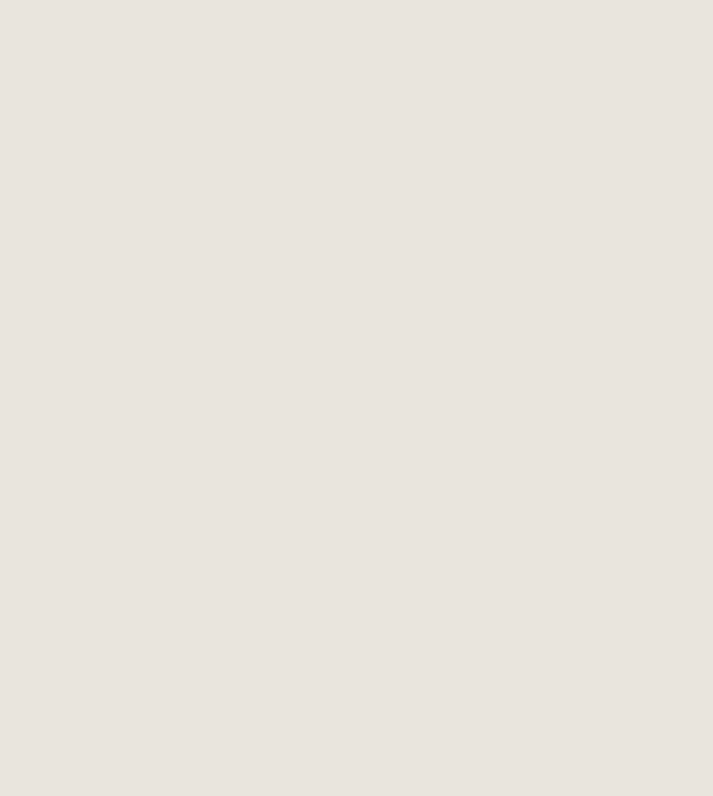
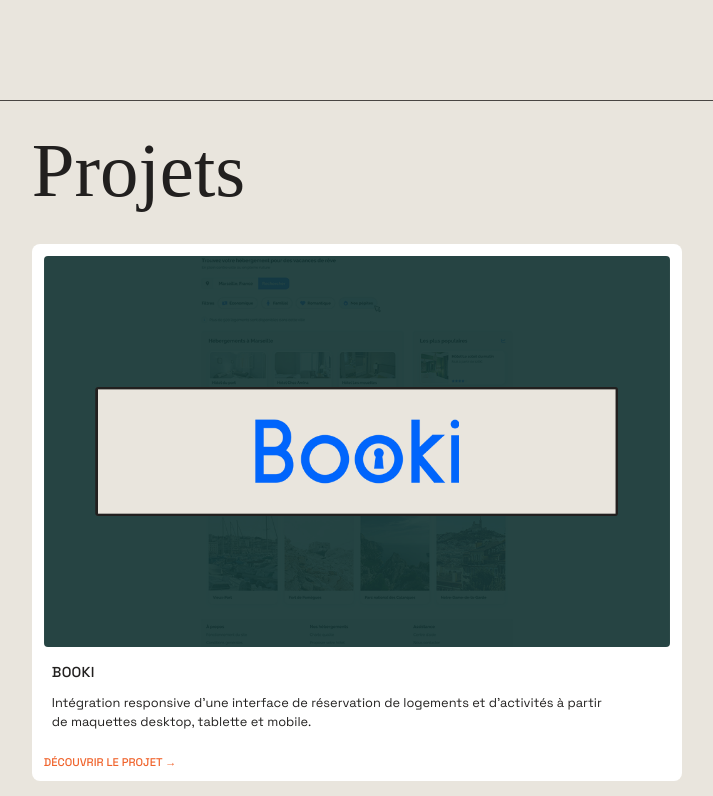
Before and after one commit to Daeliora/portfolio-2026, a React (Vite) app: page / in a window 1280 px wide. Shown: the part 700-1496 px from the top of the page, without its empty margins (45-758 px from the left). Before the commit the page ends 800 px from the top, so only its background shows below. Built offline with nearby package versions, Linux system fonts and the light colour scheme; a web font is replaced by a local one.

Commit message:
add ProjectCards Home

```diff
--- /dev/null
+++ b/src/components/Project/ProjectCard/ProjectCard.jsx
@@ -0,0 +1,24 @@
+import { Link } from 'react-router';
+
+function ProjectCard({ project }) {
+  return (
+    <article className="project-card">
+      <Link to={`/projets/${project.slug}`} className="project-card__link">
+        <div className="project-card__image-wrapper">
+          <img
+            src={project.images.cover}
+            alt={`Aperçu du projet ${project.title}`}
+            className="project-card__image"
+          />
+        </div>
+
+        <div className="project-card__content">
+          <h3>{project.title}</h3>
+          <p>{project.shortDescription}</p>
+        </div>
+      </Link>
+    </article>
+  );
+}
+
+export default ProjectCard;
--- a/src/index.css
+++ b/src/index.css
@@ -713,3 +713,138 @@ img {
     font-size: 0.85rem;
   }
 }
+
+
+/*----------------------------------Home Projects----------------------------------------------------*/
+
+.home-projects {
+  padding: 2rem 6vw 8rem;
+  border-top: 1px solid var(--color-border);
+}
+
+.home-projects__header {
+  margin-bottom: 4rem;
+}
+
+.home-projects__header h2 {
+  margin: 0 0 -30px 0;
+  font-family: var(--font-display);
+  font-size: clamp(3rem, 6vw, 5rem);
+  font-weight: 400;
+  line-height: 1;
+}
+
+.home-projects__grid {
+  display: flex;
+  flex-direction: column;
+  gap: 1rem;
+}
+
+@media (max-width: 768px) {
+    .home-projects {
+    padding: 1rem 1.5rem 5rem;
+  }
+
+  .home-projects__header {
+    margin-bottom: 2.5rem;
+  }
+
+  .home-projects__grid {
+    gap: 2rem;
+  }
+}
+
+/*----------------------------------Project Card----------------------------------------------------*/
+
+.project-card {
+  width: min(650px, 70%);
+}
+
+.project-card:nth-child(even) {
+  align-self: flex-end;
+}
+
+.project-card__link {
+  display: block;
+  padding: 0.75rem;
+  border-radius: 0.5rem;
+  background-color: #ffffff;
+  transition: transform 300ms ease;
+}
+
+.project-card__link:hover {
+  transform: translateY(-4px);
+}
+
+.project-card__image-wrapper {
+  width: 100%;
+  aspect-ratio: 16 / 10;
+  overflow: hidden;
+  border-radius: 0.25rem;
+}
+
+.project-card__image {
+  width: 100%;
+  height: 100%;
+  object-fit: cover;
+  transition: transform 500ms ease;
+}
+
+.project-card__link:hover .project-card__image {
+  transform: scale(1.03);
+}
+
+.project-card__content {
+  padding: 1rem 0.5rem 0.5rem;
+}
+
+.project-card__content h3 {
+  margin: 0;
+  font-family: var(--font-body);
+  font-size: 0.9rem;
+  font-weight: 500;
+  letter-spacing: 0.02em;
+  text-transform: uppercase;
+}
+
+.project-card__content p {
+  max-width: 550px;
+  margin: 0.75rem 0 0;
+  font-size: 0.8rem;
+  line-height: 1.5;
+}
+
+.project-card__link::after {
+  display: block;
+  width: fit-content;
+  margin-top: 1rem;
+  color: var(--color-accent);
+  content: 'DÉCOUVRIR LE PROJET →';
+  font-size: 0.7rem;
+  font-weight: 500;
+}
+
+/*--------------------------------------------*/
+
+@media (max-width: 768px) {
+  .project-card {
+    width: 100%;
+  }
+
+  .project-card:nth-child(even) {
+    align-self: stretch;
+  }
+
+  .project-card__content {
+    padding: 0.85rem 0.35rem 0.35rem;
+  }
+
+  .project-card__content h3 {
+    font-size: 0.8rem;
+  }
+
+  .project-card__content p {
+    margin-top: 0.6rem;
+    font-size: 0.75rem;
+  }
+}
--- a/src/pages/Home/Home.jsx
+++ b/src/pages/Home/Home.jsx
@@ -1,3 +1,6 @@
+import projects from '../../data/projects';
+import ProjectCard from '../../components/Project/ProjectCard/ProjectCard';
+
 function Home() {
   return (
     <main className="home">
@@ -13,6 +16,18 @@ function Home() {
           modernes, accessibles et fonctionnelles.
         </p>
       </section>
+
+      <section className="home-projects" id="projets">
+        <div className="home-projects__header">
+          <h2>Projets</h2>
+        </div>
+
+        <div className="home-projects__grid">
+          {projects.map((project) => (
+            <ProjectCard key={project.slug} project={project} />
+          ))}
+        </div>
+      </section>
     </main>
   );
 }
```
